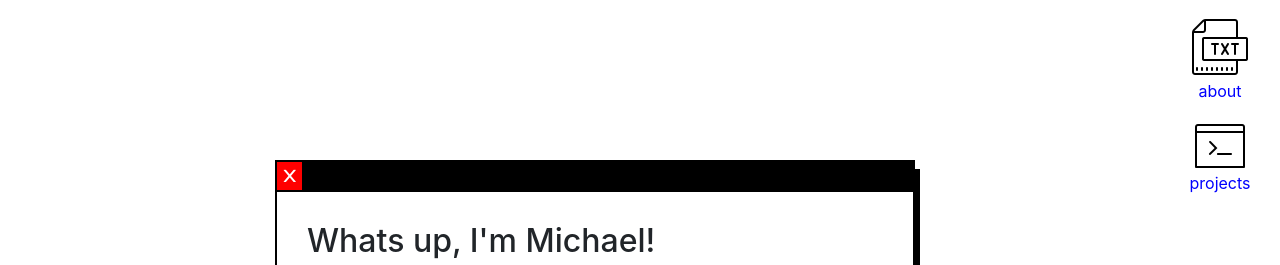
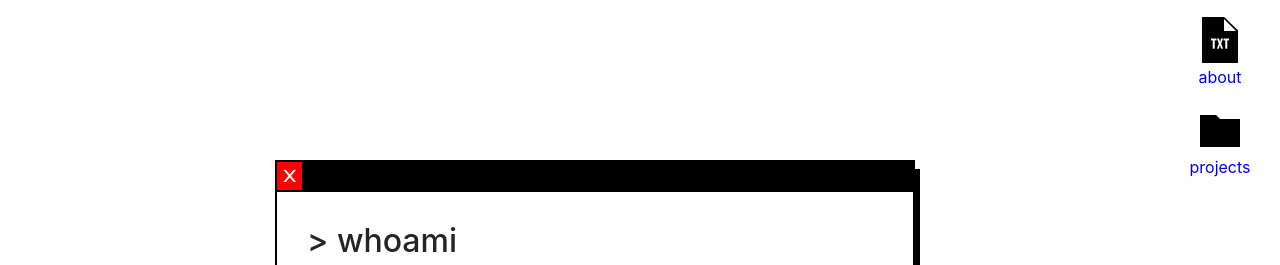
Before and after one commit to signed-long/react-desktop-portfolio, a React app: page / in a window 1280 px wide. Shown: the top 265 px of the page. Built offline with nearby package versions, Linux system fonts and the light colour scheme.

Commit message:
updated icons and projects

```diff
--- a/public/style.css
+++ b/public/style.css
@@ -311,3 +311,17 @@ ul {
         color: blue;
     }
 }
+
+.profiles-table {
+    width: 100%;
+    text-align: center;
+}
+
+td {
+    padding: 10px 0 10px 0;
+}
+
+td:hover {
+            border: 1px solid black;
+            cursor: pointer;
+}
--- a/src/components/About.js
+++ b/src/components/About.js
@@ -10,7 +10,7 @@ class About extends React.Component {
                     className={'about-window ' + (this.props.showing ? '' : 'd-none')}
                     toggleWindowShowing={this.props.toggleWindowShowing}
                 >
-                    <h2>Whats up, I'm Michael!</h2>
+                    <h2>> whoami</h2>
                     <ul>
                         <li>
                             I'm a developer and student studying
--- a/src/components/Projects.js
+++ b/src/components/Projects.js
@@ -45,6 +45,18 @@ class Projects extends React.Component {
                 date: 'Fall, 2020',
                 link: {exists: true, git: true, url: 'https://github.com/CMPUT301F20T29/Bobs-Little-Free-Library'}
             },
+            {   title: 'Portfolio Site',
+                type: 'Android',
+                techs: ['JavaScript', 'React', "CSS"],
+                desc: [
+                    `The website you're on right now! A simple desktop themed portfolio
+                    site built using React.`,
+                    `I find the best way for me to wrap my head around a new technology is
+                    to build a small project with it - so I made this site as my introduction to React.`
+                ],
+                date: 'Summer, 2020',
+                link: {exists: true, git: true, url: 'https://github.com/MichaelongII/react-desktop-portfolio'}
+            },
 
         ]
     }
@@ -56,7 +68,7 @@ class Projects extends React.Component {
                     className={'projects-window' + (this.props.showing ? '' : ' d-none')}
                     toggleWindowShowing={this.props.toggleWindowShowing}
                 >
-                    <h2>Projects</h2>
+                    <h2>> projects</h2>
                     {this.projects.map((project, i) =>
                         <Project
                             key={project.title}
--- a/src/components/Sidebar.js
+++ b/src/components/Sidebar.js
@@ -8,7 +8,7 @@ const Sidebar = (props) => (
             <Nav.Item className='noselect desktop_icon'>
                 <Icon
                     openWindow={props.openWindow}
-                    imgSrc='/txt.png'
+                    imgSrc='/icons8-txt-50.png'
                     atlTxt='about icon'
                     to='/'
                     txt='about'
@@ -17,7 +17,7 @@ const Sidebar = (props) => (
             <Nav.Item className='noselect desktop_icon'>
                 <Icon
                     openWindow={props.openWindow}
-                    imgSrc='/console.png'
+                    imgSrc='/icons8-folder-48.png'
                     atlTxt='projects icon'
                     to='projects'
                     txt='projects'
```
Also changed, not shown: public/icons8-folder-48.png (added), public/icons8-txt-50.png (added), public/thm.png (added).
